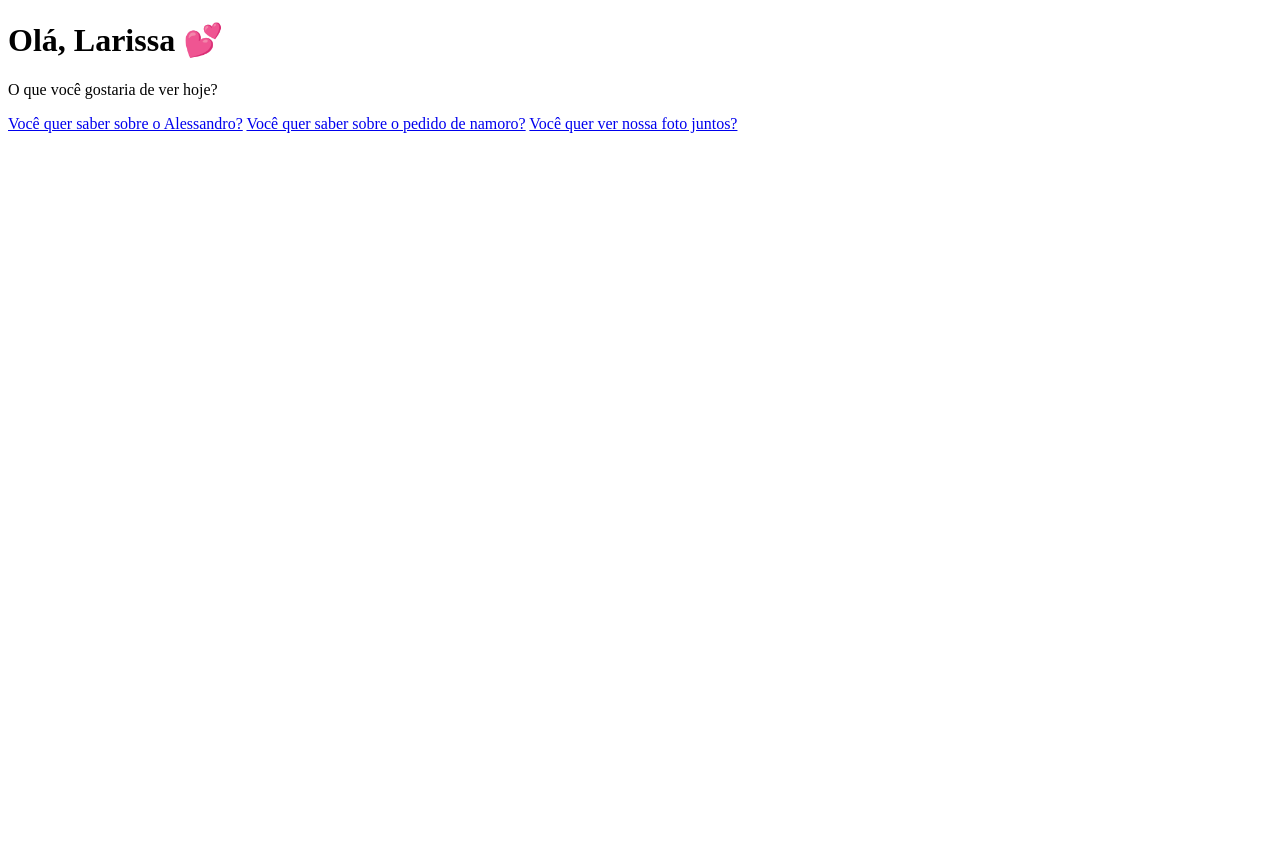
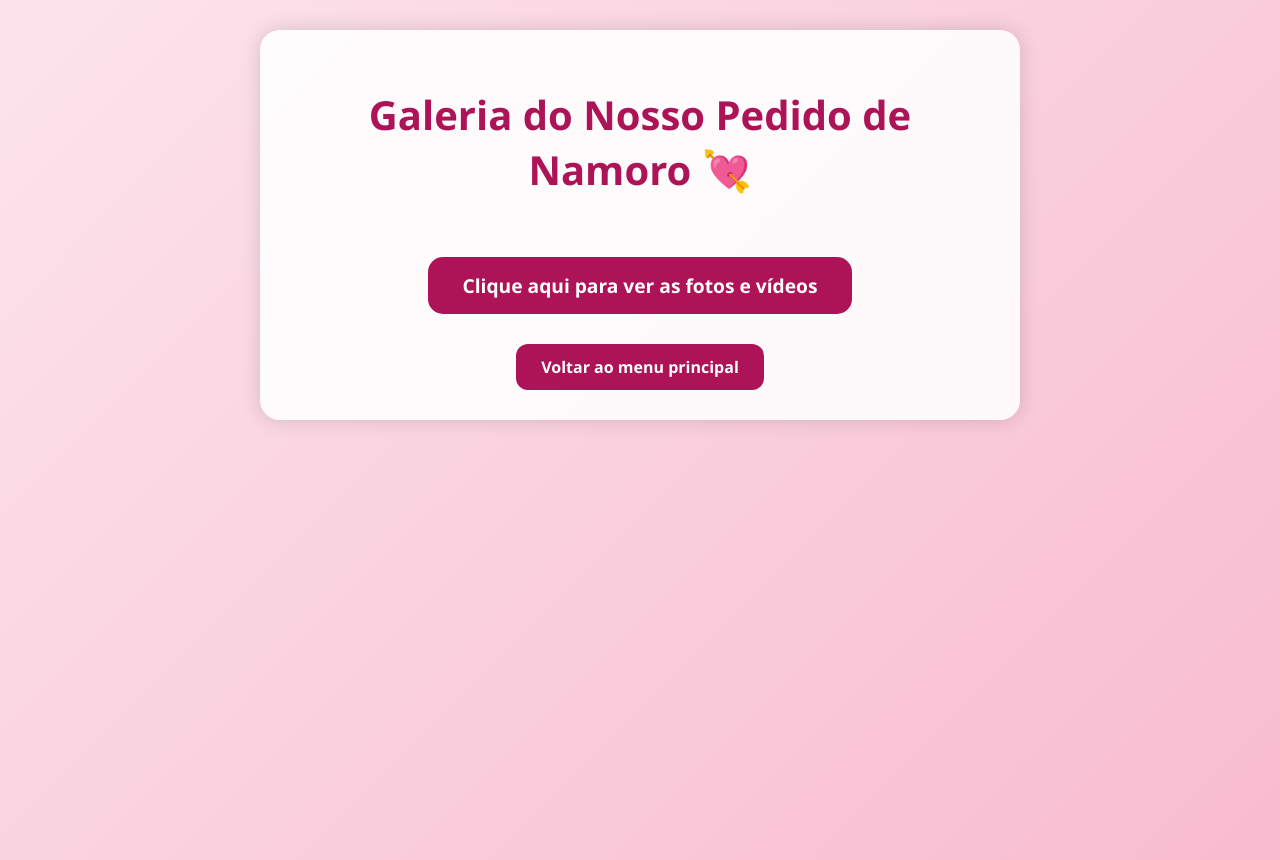
Before and after one commit to Ale-ara/tudonosso, a plain HTML site: page index.html in a window 1280 px wide. Before the commit the page ends 800 px from the top, so only its background shows below. Drawn offline with Linux system fonts and the light colour scheme.

Commit message:
Add files via upload

```diff
--- /dev/null
+++ b/global.css
@@ -0,0 +1,89 @@
+* {
+  margin: 0;
+  padding: 0;
+  box-sizing: border-box;
+}
+
+body {
+  height: 100%;
+  font-family: 'Segoe UI', sans-serif;
+  color: #fff;
+  display: flex;
+  align-items: center;
+  justify-content: center;
+  text-align: center;
+  background: linear-gradient(90deg, #380c3c, #bf74c7);
+  background-size: 200% 200%;
+  background-attachment: fixed;
+  animation: gradientAnimation 15s ease infinite;
+}
+
+@keyframes gradientAnimation {
+  0% {
+    background-position: 0% 50%;
+  }
+  50% {
+    background-position: 100% 50%;
+  }
+  100% {
+    background-position: 0% 50%;
+  }
+}
+
+.container {
+  background: rgba(255, 255, 255, 0.15);
+  backdrop-filter: blur(15px);
+  border-radius: 25px;
+  box-shadow: 0 8px 32px rgba(0, 0, 0, 0.37);
+  padding: 40px 30px;
+  max-width: 600px;
+  margin: 20px;
+  color: #fff;
+  text-align: center;
+}
+
+h1 {
+  font-size: 2.5rem;
+  margin-bottom: 10px;
+}
+
+p {
+  font-size: 1.2rem;
+  margin-bottom: 30px;
+}
+
+.options {
+  display: flex;
+  flex-direction: column;
+  gap: 20px;
+}
+
+.card {
+  display: block;
+  background: rgba(255, 255, 255, 0.15);
+  padding: 20px;
+  border-radius: 15px;
+  text-decoration: none;
+  font-weight: bold;
+  color: #ffffff;
+  backdrop-filter: blur(10px);
+  box-shadow: 0 4px 15px rgba(0,0,0,0.2);
+  transition: transform 0.3s ease, box-shadow 0.3s ease;
+}
+
+.card:hover {
+  transform: scale(1.05);
+  box-shadow: 0 8px 20px rgba(0,0,0,0.3);
+}
+
+/* Responsivo */
+@media (max-width: 600px) {
+  .card {
+    font-size: 1rem;
+    padding: 15px;
+  }
+
+  h1 {
+    font-size: 2rem;
+  }
+}
--- a/index.html
+++ b/index.html
@@ -2,20 +2,81 @@
 <html lang="pt-br">
 <head>
   <meta charset="UTF-8" />
-  <meta name="viewport" content="width=device-width, initial-scale=1.0"/>
-  <title>Para Larissa 💖</title>
-  <link rel="stylesheet" href="css/global.css">
+  <meta name="viewport" content="width=device-width, initial-scale=1" />
+  <title>Pedido de Namoro 💖 - Galeria</title>
+  <style>
+    body {
+      margin: 0;
+      padding: 30px 15px;
+      background: linear-gradient(135deg, #fce4ec, #f8bbd0);
+      font-family: 'Segoe UI', Tahoma, Geneva, Verdana, sans-serif;
+      color: #4a148c;
+      display: flex;
+      justify-content: center;
+      align-items: flex-start;
+      min-height: 100vh;
+      text-align: center;
+    }
+    .container {
+      background: rgba(255, 255, 255, 0.9);
+      border-radius: 20px;
+      padding: 30px;
+      max-width: 700px;
+      box-shadow: 0 0 20px rgba(0,0,0,0.15);
+      text-align: center;
+    }
+    h1 {
+      font-size: 2.5rem;
+      margin-bottom: 20px;
+      color: #ad1457;
+    }
+    a.gallery-link {
+      display: inline-block;
+      margin-top: 40px;
+      padding: 15px 35px;
+      background-color: #ad1457;
+      color: white;
+      text-decoration: none;
+      border-radius: 15px;
+      font-weight: bold;
+      font-size: 1.2rem;
+      transition: background-color 0.3s ease;
+      cursor: pointer;
+    }
+    a.gallery-link:hover {
+      background-color: #880e4f;
+    }
+    a.back-link {
+      display: inline-block;
+      margin-top: 30px;
+      padding: 12px 25px;
+      background-color: #ad1457;
+      color: white;
+      text-decoration: none;
+      border-radius: 12px;
+      font-weight: bold;
+      transition: background-color 0.3s ease;
+      cursor: pointer;
+    }
+    a.back-link:hover {
+      background-color: #880e4f;
+    }
+  </style>
 </head>
 <body>
   <div class="container">
-    <h1>Olá, Larissa 💕</h1>
-    <p>O que você gostaria de ver hoje?</p>
+    <h1>Galeria do Nosso Pedido de Namoro 💘</h1>
 
-    <div class="options">
-      <a href="alessandro/alessandro.html" class="card">Você quer saber sobre o Alessandro?</a>
-      <a href="pedido/index.html" class="card">Você quer saber sobre o pedido de namoro?</a>
-      <a href="fotos/index.html" class="card">Você quer ver nossa foto juntos?</a>
-    </div>
+    <a href="https://drive.google.com/drive/folders/1UcG_W642fHknKeT5lyivNo-LoQI86_fi?usp=sharing"
+       target="_blank"
+       rel="noopener noreferrer"
+       class="gallery-link">
+      Clique aqui para ver as fotos e vídeos
+    </a>
+
+    <br />
+
+    <a href="../index.html" class="back-link">Voltar ao menu principal</a>
   </div>
 </body>
 </html>
```
Also changed, not shown: alessandro.html (added, +164 -0 lines), 1 other file.
